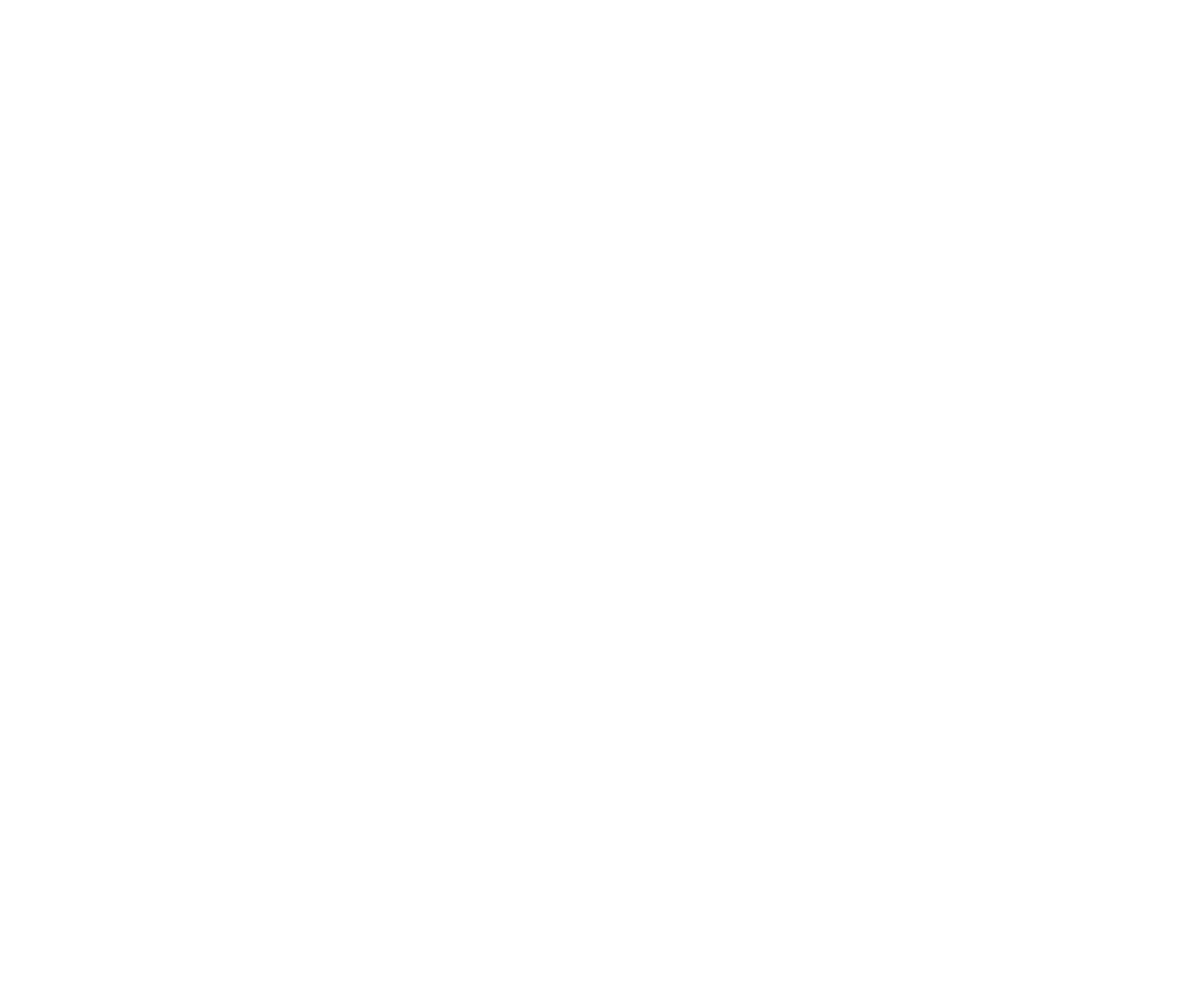
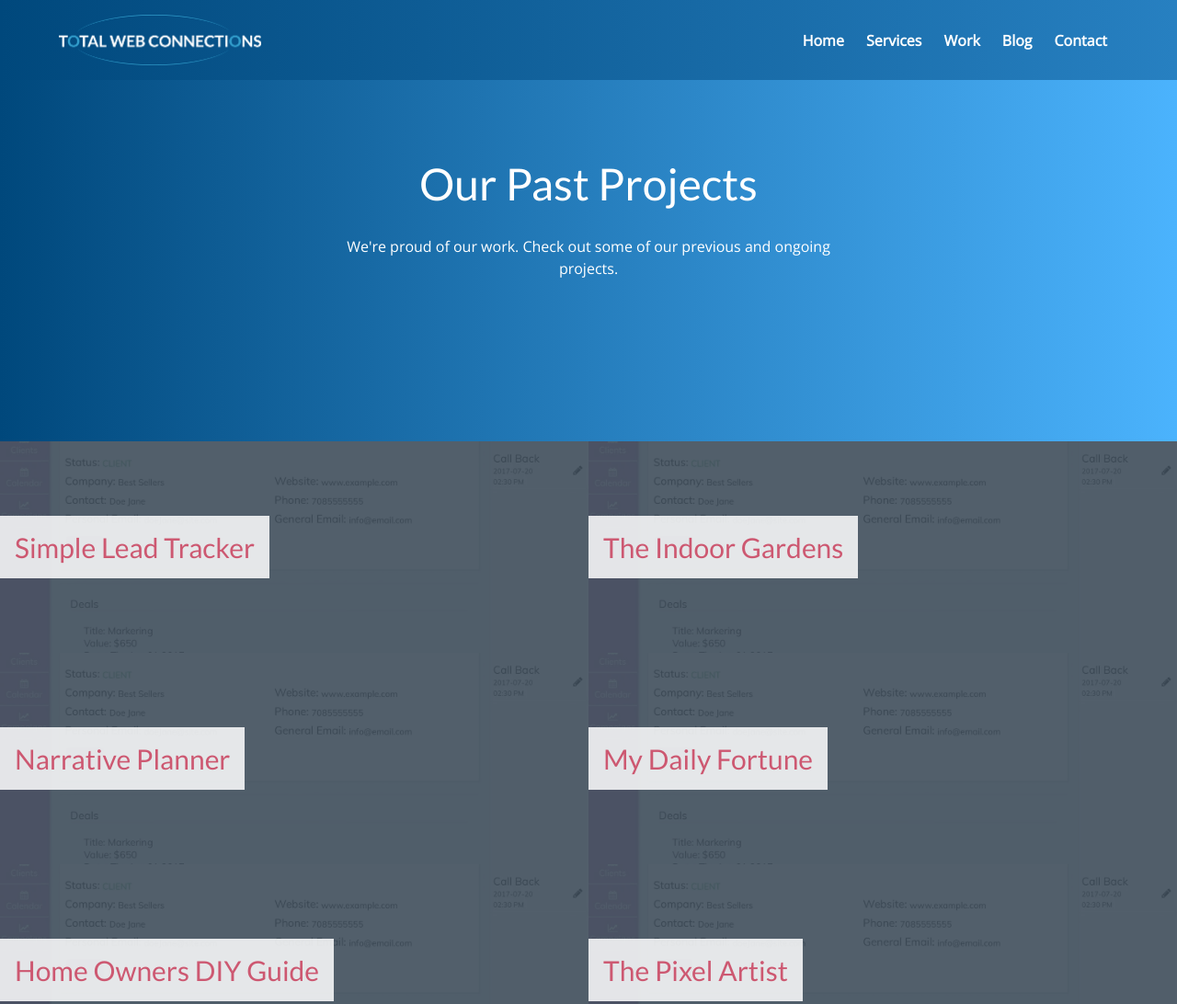
Before and after one commit to TotalWebConnections/total-web-connections, a Gatsby site: page /work in a window 1280 px wide. Before the commit this address had no page. Shown: the top 1092 px of the page at 92% size. Before the commit the page ends 800 px from the top, so only its background shows below. Built offline with nearby package versions, Linux system fonts and the light colour scheme; Gatsby itself is replaced by a stand-in of ours.

Commit message:
Setup basic work page

```diff
--- a/src/components/Nav.js
+++ b/src/components/Nav.js
@@ -13,7 +13,7 @@ const Nav = () => {
           <ul>
             <li className="inline-block px-3 transition-all hover:text-secondary"><a href="#">Home</a></li>
             <li className="inline-block px-3 transition-all hover:text-secondary"><a href="/services">Services</a></li>
-            <li className="inline-block px-3 transition-all hover:text-secondary"><a href="#">Work</a></li>
+            <li className="inline-block px-3 transition-all hover:text-secondary"><a href="/work">Work</a></li>
             <li className="inline-block px-3 transition-all hover:text-secondary"><a href="#">Blog</a></li>
             <li className="inline-block px-3 transition-all hover:text-secondary"><a href="#">Contact</a></li>
           </ul>
--- a/src/pages/services.js
+++ b/src/pages/services.js
@@ -21,7 +21,7 @@ const BlogIndex = ({ data, location }) => {
     <Layout location={location} title={siteTitle}>
       <Seo title="Total Web Connections" />
       <SubHero header="One Stop. Everything You Need." copy={copy}/>
-      <div class="grid grid-cols-1 sm:grid-cols-2 md:grid-cols-3 text-white">
+      <div className="grid grid-cols-1 sm:grid-cols-2 md:grid-cols-3 text-white">
         <div className="ServiceBlock text-center" style={{backgroundImage: "url('/images/development.jpeg')"}}>
           <a href="#">
             <div className="py-28">
--- /dev/null
+++ b/src/pages/work.js
@@ -0,0 +1,75 @@
+import * as React from "react"
+import { Link, graphql } from "gatsby"
+
+import Bio from "../components/bio"
+import Layout from "../components/layout"
+import Seo from "../components/seo"
+
+import SubHero from "../components/SubHero"
+import { projects } from '../portfolio/projects'
+
+const BlogIndex = ({ data, location }) => {
+  const siteTitle = data.site.siteMetadata?.title || `Title`
+
+  const copy = "We're proud of our work. Check out some of our previous and ongoing projects.";
+  return (
+    <Layout location={location} title={siteTitle}>
+      <Seo title="Total Web Connections | Our Work" />
+      <SubHero header="Our Past Projects" copy={copy}/>
+      <div className="grid grid-cols-1 sm:grid-cols-2 text-white">
+        {projects.map(project => {
+          return (
+            <div
+              className="bg-cover bg-center relative overflow-hidden WorkBlock"
+              key={project.name}
+              style={{backgroundImage: `url('/images/portfolio/${project.image}')`, height: "230px"}}
+            >
+              <a href="#">
+                <div
+                  className="absolute h-full w-full"
+                  style={{backgroundColor: "rgba(64, 78, 91, 0.9)"}}
+                >
+                </div>
+                <div className="relative z-10 flex items-center h-full">
+                  <h3 className="text-3xl text-secondary p-4" style={{backgroundColor: "rgba(255, 255, 255, 0.85)"}}>
+                    { project.name }
+                  </h3>
+                  <p
+                    className="absolute transition-all pl-4 WorkBlock__copy"
+                  >
+                    { project.excerpt }
+                  </p>
+                </div>
+              </a>
+            </div>
+          )
+        })}
+      </div>
+    </Layout>
+  )
+}
+
+export default BlogIndex
+
+export const pageQuery = graphql`
+  query {
+    site {
+      siteMetadata {
+        title
+      }
+    }
+    allMarkdownRemark(sort: { fields: [frontmatter___date], order: DESC }) {
+      nodes {
+        excerpt
+        fields {
+          slug
+        }
+        frontmatter {
+          date(formatString: "MMMM DD, YYYY")
+          title
+          description
+        }
+      }
+    }
+  }
+`
--- /dev/null
+++ b/src/portfolio/dailyHabitTracker.js
@@ -0,0 +1,5 @@
+export const dailyHabitTracker = {
+  name: "Daily Habit Tracker",
+  excerpt: "Keep up with your habit goals",
+  image: "simpleLeadTracker.webp"
+}
--- /dev/null
+++ b/src/portfolio/dungeonMaker.js
@@ -0,0 +1,5 @@
+export const dungeonMaker = {
+  name: "Dungeon Maker",
+  excerpt: "Dungeon Building Mobile App",
+  image: "simpleLeadTracker.webp"
+}
--- /dev/null
+++ b/src/portfolio/entrepreneursjumpstart.js
@@ -0,0 +1,5 @@
+export const entrepreneursjumpstart = {
+  name: "Entrepreneurs Jumpstart",
+  excerpt: "Business and entrepreneurship blog",
+  image: "simpleLeadTracker.webp"
+}
--- /dev/null
+++ b/src/portfolio/homeOwners.js
@@ -0,0 +1,5 @@
+export const homeOwners = {
+  name: "Home Owners DIY Guide",
+  excerpt: "Home Improvement Blog",
+  image: "simpleLeadTracker.webp"
+}
--- /dev/null
+++ b/src/portfolio/myDailyFortune.js
@@ -0,0 +1,5 @@
+export const myDailyFortune = {
+  name: "My Daily Fortune",
+  excerpt: "Daily Fortunes",
+  image: "simpleLeadTracker.webp"
+}
--- /dev/null
+++ b/src/portfolio/narrativePlanner.js
@@ -0,0 +1,5 @@
+export const narrativePlanner = {
+  name: "Narrative Planner",
+  excerpt: "Collaborative Storybuilding Platform",
+  image: "simpleLeadTracker.webp"
+}
--- /dev/null
+++ b/src/portfolio/projects.js
@@ -0,0 +1,27 @@
+import { simpleLeadTracker } from './simpleLeadTracker'
+import { theIndoorGardens } from './theIndoorGardens'
+import { narrativePlanner } from './narrativePlanner'
+import { myDailyFortune } from './myDailyFortune'
+import { homeOwners } from './homeOwners'
+import { thePixelArtist } from './thePixelArtist'
+import { dungeonMaker } from './dungeonMaker'
+import { rpgAdventureManager } from './rpgAdventureManager'
+import { simpleGoalsTracker } from './simpleGoalsTracker'
+import { simpleWorkPlanner } from './simpleWorkPlanner'
+import { dailyHabitTracker } from './dailyHabitTracker'
+import { entrepreneursjumpstart } from './entrepreneursjumpstart'
+
+export const projects = [
+  simpleLeadTracker,
+  theIndoorGardens,
+  narrativePlanner,
+  myDailyFortune,
+  homeOwners,
+  thePixelArtist,
+  dungeonMaker,
+  rpgAdventureManager,
+  simpleGoalsTracker,
+  simpleWorkPlanner,
+  dailyHabitTracker,
+  entrepreneursjumpstart
+]
--- /dev/null
+++ b/src/portfolio/rpgAdventureManager.js
@@ -0,0 +1,5 @@
+export const rpgAdventureManager = {
+  name: "RPG Adventure Manager",
+  excerpt: "Mobile Campaign Managment for RPG Games",
+  image: "simpleLeadTracker.webp"
+}
--- /dev/null
+++ b/src/portfolio/simpleGoalsTracker.js
@@ -0,0 +1,5 @@
+export const simpleGoalsTracker = {
+  name: "Simple Goals Tracker",
+  excerpt: "Manage Your Goals From Your Phone",
+  image: "simpleLeadTracker.webp"
+}
--- /dev/null
+++ b/src/portfolio/simpleLeadTracker.js
@@ -0,0 +1,5 @@
+export const simpleLeadTracker = {
+  name: "Simple Lead Tracker",
+  excerpt: "CRM Solution For Small Business",
+  image: "simpleLeadTracker.webp"
+}
--- /dev/null
+++ b/src/portfolio/simpleWorkPlanner.js
@@ -0,0 +1,5 @@
+export const simpleWorkPlanner = {
+  name: "Simple Work Planner",
+  excerpt: "Simple mobile task planner",
+  image: "simpleLeadTracker.webp"
+}
--- /dev/null
+++ b/src/portfolio/theIndoorGardens.js
@@ -0,0 +1,5 @@
+export const theIndoorGardens = {
+  name: "The Indoor Gardens",
+  excerpt: "Garden Blog + Marketing",
+  image: "simpleLeadTracker.webp"
+}
--- /dev/null
+++ b/src/portfolio/thePixelArtist.js
@@ -0,0 +1,5 @@
+export const thePixelArtist = {
+  name: "The Pixel Artist",
+  excerpt: "Pixel Art Mobile App",
+  image: "simpleLeadTracker.webp"
+}
--- a/src/styles/sub.css
+++ b/src/styles/sub.css
@@ -25,3 +25,11 @@
   position: relative;
   z-index: 2;
 }
+
+.WorkBlock__copy {
+  bottom: -50%;
+}
+
+.WorkBlock:hover .WorkBlock__copy {
+  bottom: 25px;
+}
```
Also changed, not shown: static/images/portfolio/simpleLeadTracker.webp (added).
